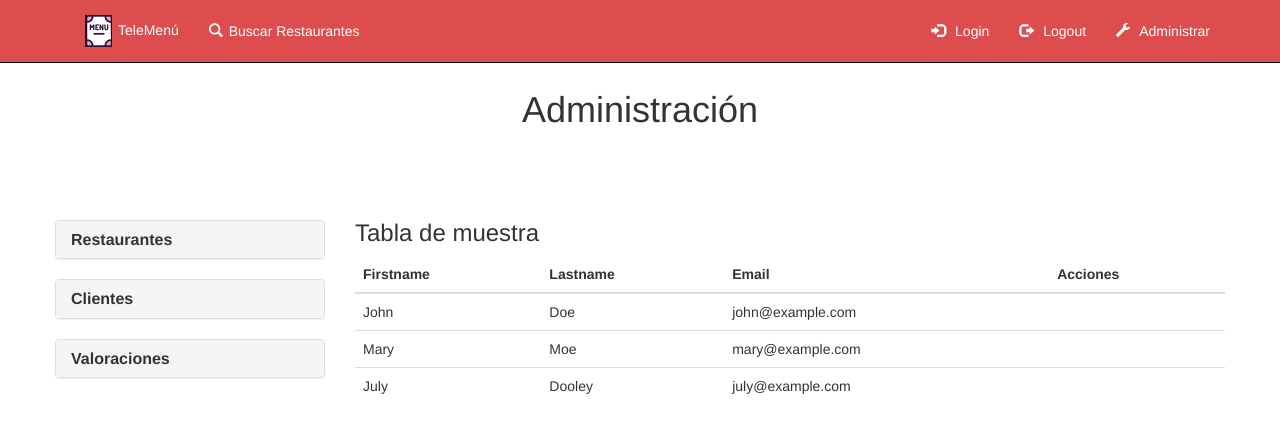
After one commit to miguel92/TeleMenuUma, a Python web app: template src/templates/admin/main.html in a window 1280 px wide. The commit adds this page. Shown: the top 433 px of the page. Run offline with Jinja, Linux system fonts and the light colour scheme; the template is opened without the code that fills it, so the values that code supplies are empty.

Commit message:
Vistas Nuevas

```diff
--- a/src/main.py
+++ b/src/main.py
@@ -1,4 +1,5 @@
 from views import ShowAds, NewAd, DeleteAd, EditAd,SearchRes, Welcome
+from viewsAdmin import Admin
 # Escribir todas las paginas que vamos a crear.
 # Arrancar en local: python "C:\Users\migue\AppData\Local\Google\Cloud SDK\google-cloud-sdk\platform\google_appengine\dev_appserver.py" .
 import webapp2
@@ -8,6 +9,8 @@ app = webapp2.WSGIApplication([
         ('/new', NewAd),
         ('/edit/([\d]+)', EditAd),
         ('/delete/([\d]+)', DeleteAd),
-         ('/search', SearchRes),
+        ('/search', SearchRes),
+        ('/search', SearchRes),
+        ('/admin',Admin)
         ],
         debug=True)
--- a/src/static/css/style.css
+++ b/src/static/css/style.css
@@ -2,3 +2,25 @@
     padding: 10px;
     line-height: 35px;
 }
+
+.icono_enlace{
+	padding-top:7px;
+	margin-right:6px;
+}
+.panel-group a{
+	display:inline-block;
+	width:100%;
+	text-decoration:none;
+}
+.panel-group a:hover{
+	text-decoration:none;
+}
+.panel-collapse a{
+	padding-left:15px;
+}
+.navbar-color {
+	background-color:#DE4D4D !important;
+}
+.navbar a{
+	color: white !important;
+}
--- /dev/null
+++ b/src/templates/admin/listarEjemplo.html
@@ -0,0 +1,44 @@
+{% block listar %}
+
+	<h3>Tabla de muestra</h3>
+	  <table class="table">
+	    <thead>
+	      <tr>
+	        <th>Firstname</th>
+	        <th>Lastname</th>
+	        <th>Email</th>
+	        <th>Acciones</th>
+	      </tr>
+	    </thead>
+	    <tbody>
+	      <tr>
+	        <td>John</td>
+	        <td>Doe</td>
+	        <td>john@example.com</td>
+	        <td>
+	        	<a href=""><i class="fas fa-edit"></i></a>
+	        	<a href=""><i class="fas fa-trash"></i></a>
+	        </td>
+	      </tr>
+	      <tr>
+	        <td>Mary</td>
+	        <td>Moe</td>
+	        <td>mary@example.com</td>
+	        <td>
+	        	<a href=""><i class="fas fa-edit"></i></a>
+	        	<a href=""><i class="fas fa-trash"></i></a>
+	        </td>
+	      </tr>
+	      <tr>
+	        <td>July</td>
+	        <td>Dooley</td>
+	        <td>july@example.com</td>
+	        <td>
+	        	<a href=""><i class="fas fa-edit"></i></a>
+	        	<a href=""><i class="fas fa-trash"></i></a>
+	        </td>
+	      </tr>
+	    </tbody>
+	  </table>
+
+{% endblock listar %}
--- /dev/null
+++ b/src/templates/admin/main.html
@@ -0,0 +1,80 @@
+{% extends "base.html" %}
+{% block content %}
+
+<div class="row">
+    <div class="col-lg-12 text-center">
+        <h1>Administraci&oacute;n</h1>
+
+    </div>
+</div>
+<br/>
+<!--
+<a class="btn btn-primary" href="/new">
+    Crear anuncio
+    <span style="margin-left: 5px;" class="glyphicon glyphicon-list-alt" aria-hidden="true"></span>
+</a>
+-->
+<br/>
+<br/>
+<div class="row">
+	<div class="col-lg-3" style="margin-top:20px">
+		  <div class="panel-group">
+		    <div class="panel panel-default">
+		      <div class="panel-heading">
+		        <h4 class="panel-title">
+		          <a data-toggle="collapse" href="#collapse1" class="enlace_collapse"><strong><i class="fas fa-utensils"></i> Restaurantes</strong></a>
+		        </h4>
+		      </div>
+		      <div id="collapse1" class="panel-collapse collapse">
+		        <div class="panel-body"><a href=""><i class="fas fa-list"></i> Listar Restaurante</a></div>
+		        <div class="panel-footer"><a href=""><i class="fas fa-plus"></i> Crear Restaurante</a></div>
+		      </div>
+		    </div>
+		  </div>
+
+		   <div class="panel-group">
+		    <div class="panel panel-default">
+		      <div class="panel-heading">
+		        <h4 class="panel-title">
+		          <a data-toggle="collapse" href="#collapse2" class="enlace_collapse"><strong> <i class="fas fa-user"></i> Clientes</strong></a>
+		        </h4>
+		      </div>
+		      <div id="collapse2" class="panel-collapse collapse">
+		        <div class="panel-body"><a href=""><i class="fas fa-list"></i> Listar Clientes</a></div>
+		        <div class="panel-footer"><a href="">Crear Cliente</a></div>
+		      </div>
+		    </div>
+		  </div>
+
+		  <div class="panel-group">
+		    <div class="panel panel-default">
+		      <div class="panel-heading">
+		        <h4 class="panel-title">
+		          <a data-toggle="collapse" href="#collapse3" class="enlace_collapse"><strong> <i class="fas fa-comment"></i> Valoraciones</strong></a>
+		        </h4>
+		      </div>
+		      <div id="collapse3" class="panel-collapse collapse">
+		        <div class="panel-body"> <a href=""> <i class="fas fa-list"></i> Listar Valoraciones</a></div>
+		        <div class="panel-footer"><a href=""><i class="fas fa-plus"></i> Crear Valoraci&oacute;n</a></div>
+		      </div>
+		    </div>
+		  </div>
+
+	</div>
+	<div class="col-lg-9">
+		{% include 'admin/listarEjemplo.html' %}
+	</div>
+	</div>
+</div>
+
+
+        <script type="text/javascript">
+            window.onload = function() {
+                if(!window.location.hash) {
+                    window.location = window.location + '#loaded';
+                    window.location.reload();
+                }
+            }
+        </script>
+
+{% endblock content %}
--- a/src/templates/base.html
+++ b/src/templates/base.html
@@ -16,6 +16,7 @@
     <!-- Bootstrap Core CSS -->
     <link href="static/css/bootstrap.min.css" rel="stylesheet">
     <link href="static/css/style.css" rel="stylesheet">
+    <link href="static/fontawesome/css/all.css" rel="stylesheet">
 
     <!-- Custom CSS -->
     <style>
@@ -37,7 +38,7 @@
 <body>
 
 <!-- Navigation -->
-<nav class="navbar navbar-inverse navbar-fixed-top" role="navigation">
+<nav class="navbar navbar-inverse navbar-fixed-top navbar-color" role="navigation">
     <div class="container">
         <!-- Brand and toggle get grouped for better mobile display -->
         <div class="navbar-header">
@@ -57,10 +58,21 @@
 
                 </li>
                 <li>
-                   <!-- <a href="/login"> <span class="glyphicon glyphicon-log-in" aria-hidden="true"></span> Login</a> -->
+                	<a style="color:white" href="/search"> <span class="glyphicon glyphicon-search icono_enlace" aria-hidden="true"></span>Buscar Restaurantes</a>
+                </li>
+
+            </ul>
+            <ul class="nav navbar-nav navbar-right">
+            	<!-- Solo visible para usuarios que no han iniciado sesión -->
+                <li>
+                   <a data-toggle="modal" data-target="#modalLoginForm" href=""> <span class="glyphicon glyphicon-log-in icono_enlace" aria-hidden="true" ></span> Login</a>
                 </li>
                 <li>
-                	<a style="color:white" href="/search"> <span style="padding-top:7px; margin-right:6px" class="glyphicon glyphicon-search" aria-hidden="true"></span>Buscar Restaurantes</a>
+                   <a href="/logout"> <span class="glyphicon glyphicon-log-out icono_enlace" aria-hidden="true"></span> Logout</a>
+                </li>
+                <!-- Solo visible para administradores del sitio -->
+                <li>
+                   <a href="/admin"> <span class="glyphicon glyphicon-wrench icono_enlace" aria-hidden="true"></span> Administrar</a>
                 </li>
             </ul>
         </div>
@@ -80,6 +92,36 @@
 </div>
 <!-- /.container -->
 
+
+<div class="modal fade" id="modalLoginForm" tabindex="-1" role="dialog" aria-labelledby="myModalLabel"
+  aria-hidden="true">
+  <div class="modal-dialog" role="document">
+    <div class="modal-content">
+      <div class="modal-header text-center">
+        <h4 class="modal-title w-100 font-weight-bold">Sign in</h4>
+        <button type="button" class="close" data-dismiss="modal" aria-label="Close">
+          <span aria-hidden="true">&times;</span>
+        </button>
+      </div>
+      <div class="modal-body">
+        <div>
+          <label data-error="wrong" data-success="right" for="defaultForm-email">Your email</label>
+          <input type="email" id="defaultForm-email" class="form-control validate">
+        </div>
+
+        <div>
+          <label data-error="wrong" data-success="right" for="defaultForm-pass">Your password</label>
+          <input type="password" id="defaultForm-pass" class="form-control validate">
+        </div>
+
+      </div>
+      <div class="modal-footer d-flex justify-content-center">
+        <button class="btn btn-default">Login</button>
+      </div>
+    </div>
+  </div>
+</div>
+
 <!-- jQuery Version 1.11.1 -->
 <script src="static/js/jquery.js"></script>
 
```
Also changed, not shown: src/templates/search.html (+61 -1 lines), src/templates/wb.html (+6 -7 lines), src/viewsAdmin.py (added, +26 -0 lines).
